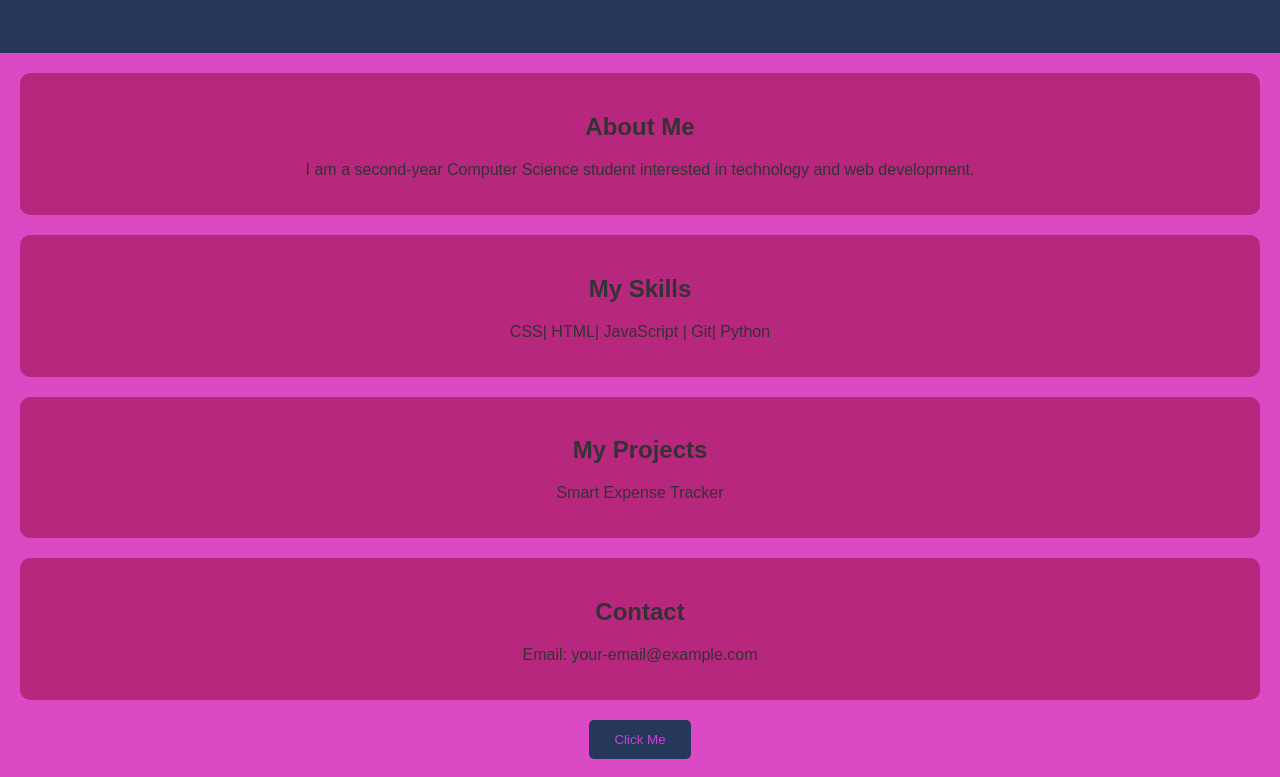
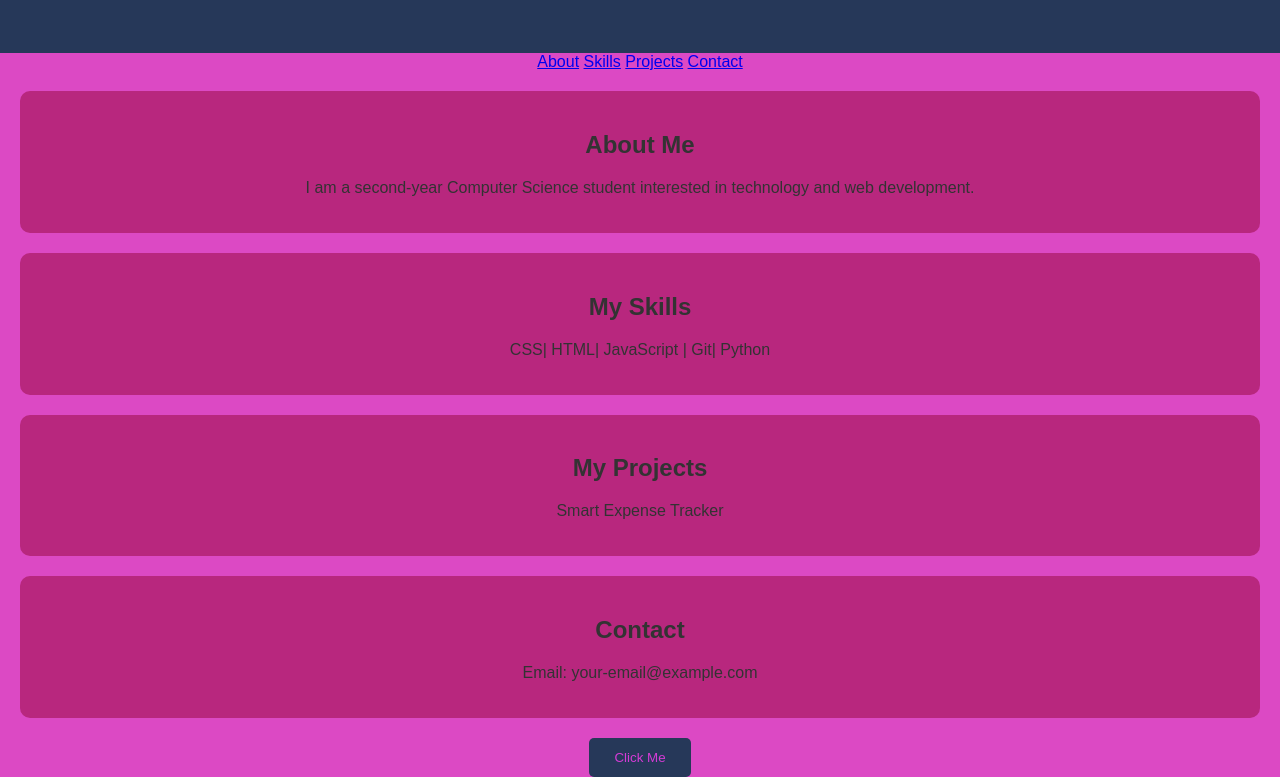
Before and after one commit to swarali15m-dev/Github-practical-test-, a plain HTML site: page index.html in a window 1280 px wide. Shown: the part 141-918 px from the top of the page. Drawn offline with Linux system fonts and the light colour scheme.

Commit message:
add navigatation bAR to protfolio

```diff
--- a/index.html
+++ b/index.html
@@ -10,8 +10,14 @@
         <h1>Hi, I'm Swarali</h1>
         <p>B.Tech Computer Science Student</p>
     </header>
-
-    <section>
+<nav>
+    <a href="#about">About</a>
+    <a href="#skills">Skills</a>
+    <a href="#projects">Projects</a>
+    <a href="#contact">Contact</a>
+</nav>
+    <section id
+  ="about">
         <h2>About Me</h2>
         <p>I am a second-year Computer Science student
         interested in technology and web development.</p>
```
